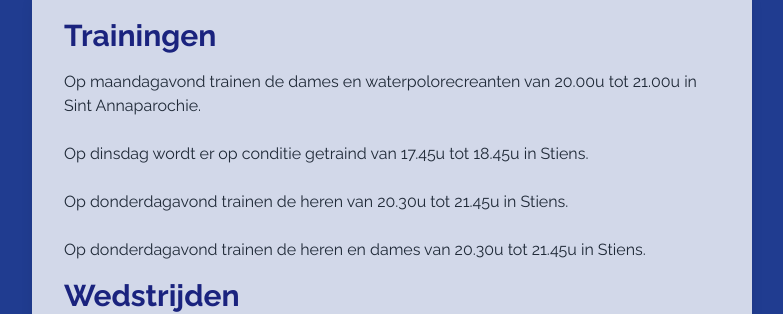
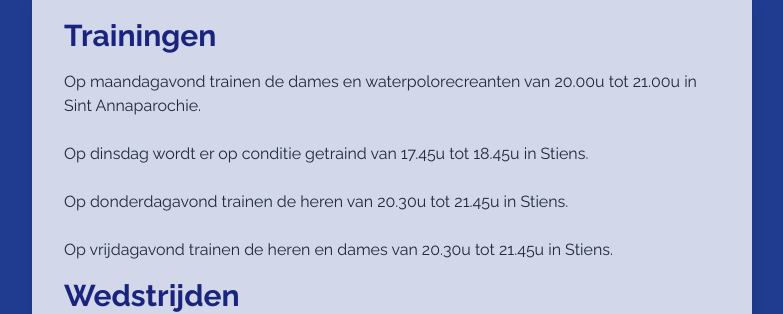
Before and after one commit to timovos/zvmiddelse-website, a Next.js app: page /heren-dames-waterpolo in a window 1280 px wide. Shown: the part 778-1092 px from the top of the page, without its empty margins (248-1031 px from the left). Built offline with nearby package versions, Linux system fonts and the light colour scheme.

Commit message:
Textual changes

```diff
--- a/app/dolfijntjes/page.tsx
+++ b/app/dolfijntjes/page.tsx
@@ -20,7 +20,7 @@ export default function Dolfijntjes() {
       <section className="w-full rounded-lg bg-white/80 p-8 shadow-lg">
         <h2 className="mb-2 text-2xl font-bold text-[#1a237e]">Trainingen</h2>
         <p className="mb-4">
-          Zaterdagavond van 12.00u – 13.00u in Stiens.
+          Zaterdagmiddag van 12.00u – 13.00u in Stiens.
         </p>
 
         <h2 className="mb-2 text-2xl font-bold text-[#1a237e]">Kosten</h2>
--- a/app/heren-dames-waterpolo/page.tsx
+++ b/app/heren-dames-waterpolo/page.tsx
@@ -25,7 +25,7 @@ export default function HerenDamesWaterpolo() {
           <br/><br/>
           Op donderdagavond trainen de heren van 20.30u tot 21.45u in Stiens.
           <br/><br/>
-          Op donderdagavond trainen de heren en dames van 20.30u tot 21.45u in Stiens.
+          Op vrijdagavond trainen de heren en dames van 20.30u tot 21.45u in Stiens.
         </p>
 
         <h2 className="mb-2 text-2xl font-bold text-[#1a237e]">Wedstrijden</h2>
--- a/app/jeugd-waterpolo/page.tsx
+++ b/app/jeugd-waterpolo/page.tsx
@@ -18,7 +18,7 @@ export default function JeugdWaterpolo() {
       <section className="w-full rounded-lg bg-white/80 p-8 shadow-lg">
         <h2 className="mb-2 text-2xl font-bold text-[#1a237e]">Trainingen</h2>
         <p className="mb-4 text-gray-800">
-          Woensdagmiddag van 18.00u – 19.00u in Stiens.
+          Woensdagavond van 18.00u – 19.00u in Stiens.
         </p>
 
         <h2 className="mb-2 text-2xl font-bold text-[#1a237e]">Kosten</h2>
```
